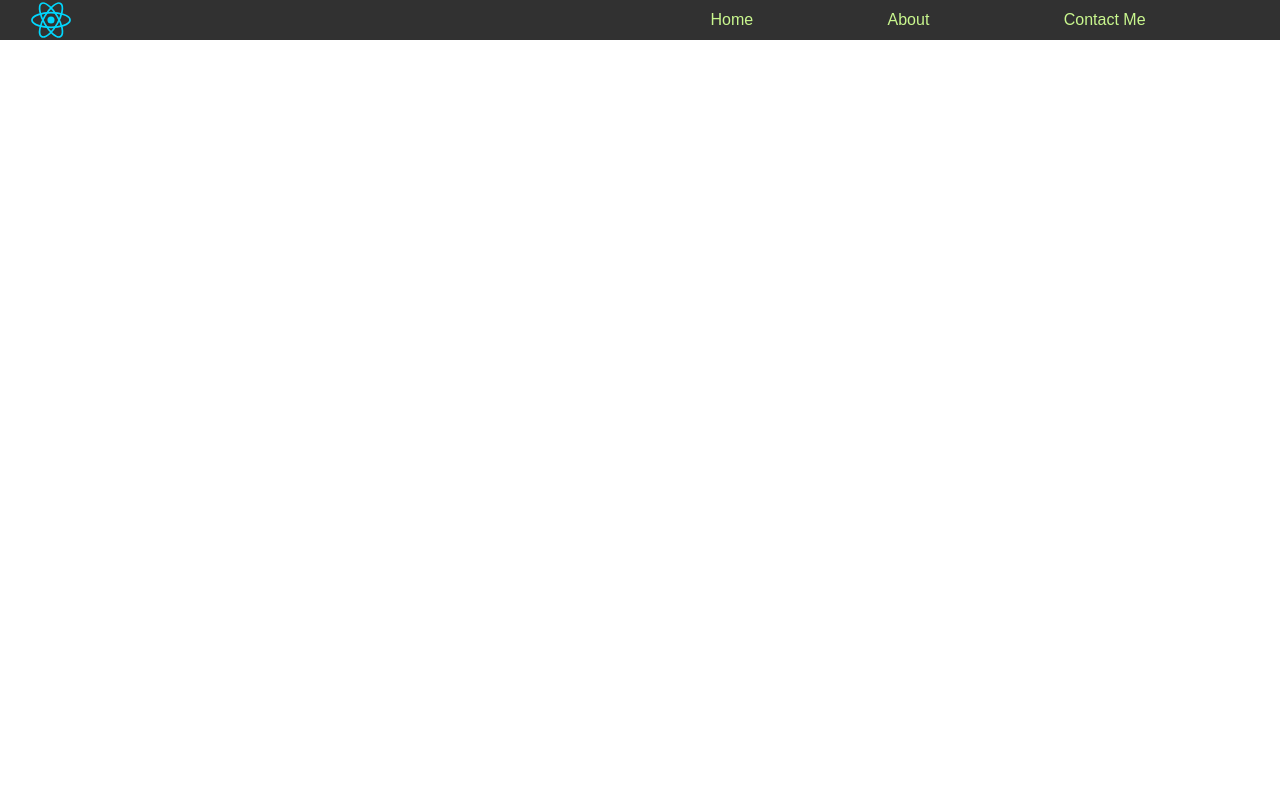
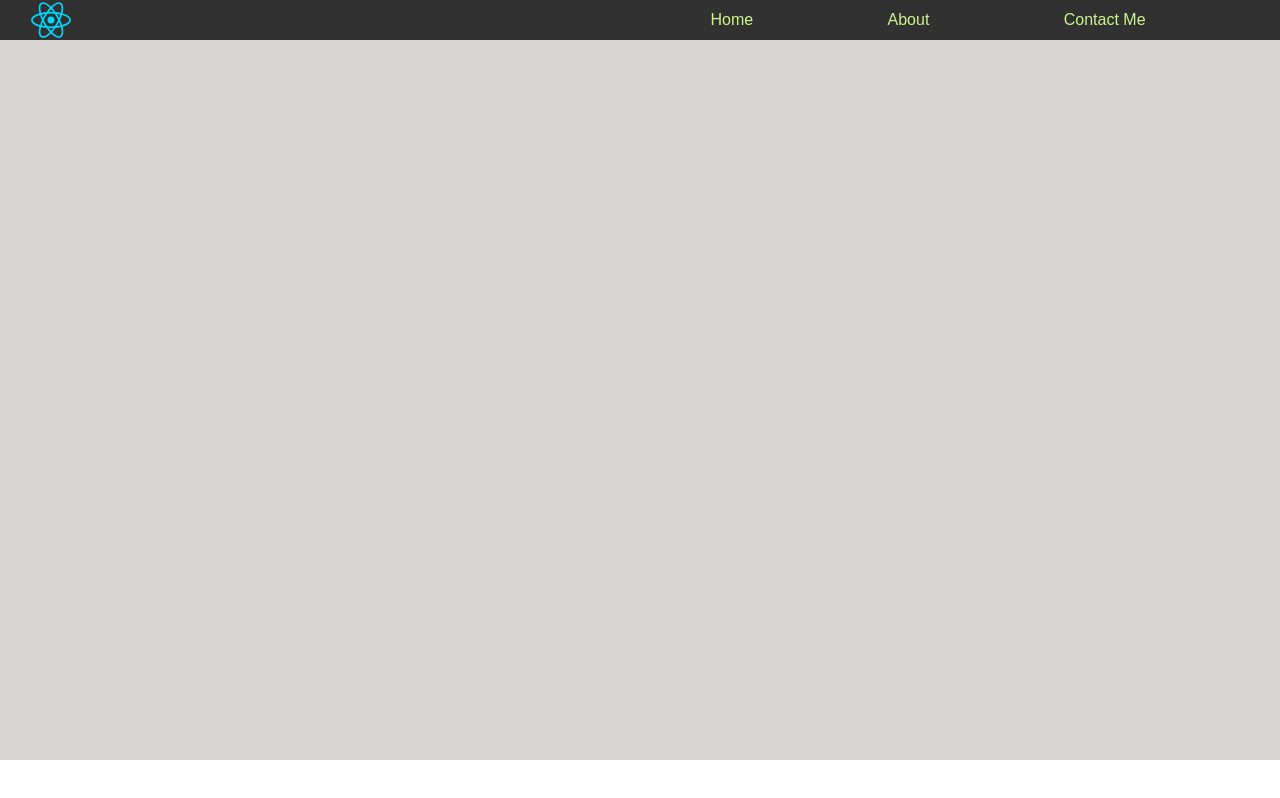
Before and after one commit to arshiaKalkho/silver-octo-reactFront, a React (Create React App) app: page / in a window 1280 px wide. Built offline with nearby package versions, Linux system fonts and the light colour scheme; a web font is replaced by a local one.

Commit message:
added firebase and signup component

```diff
--- a/package.json
+++ b/package.json
@@ -6,6 +6,7 @@
     "@testing-library/jest-dom": "^5.15.0",
     "@testing-library/react": "^11.2.7",
     "@testing-library/user-event": "^12.8.3",
+    "firebase": "^9.4.1",
     "react": "^17.0.2",
     "react-dom": "^17.0.2",
     "react-router-dom": "^6.0.2",
--- a/src/index.css
+++ b/src/index.css
@@ -10,7 +10,7 @@
 }
 
 html {
-  --color-primary: #ffffff;
+  --color-primary: #dbd6d6;
   --color-secondary: #c9f78e;
   --color-tertioary: #ff13c4;
   --color-dark: #313131;
@@ -55,3 +55,8 @@ html {
   width: 8vw;
   height: 5vh;
 }
+.main {
+  width: 100vw;
+  height: 90vh;
+  background-color: var(--color-primary);
+}
```
Also changed, not shown: src/signup.js (added, +11 -0 lines), src/firebase.js (added), src/signup.css (added), 1 other file (tests, documents, lock files or other folders).
